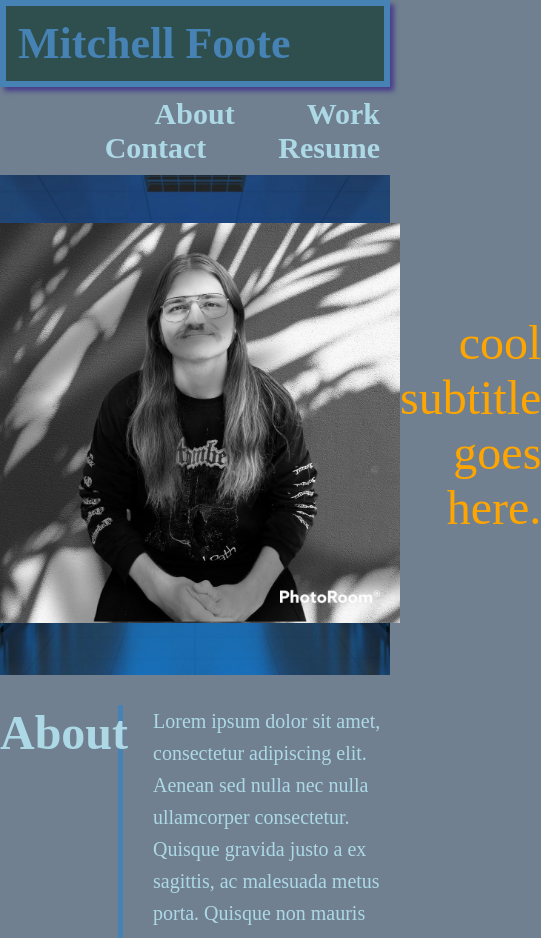
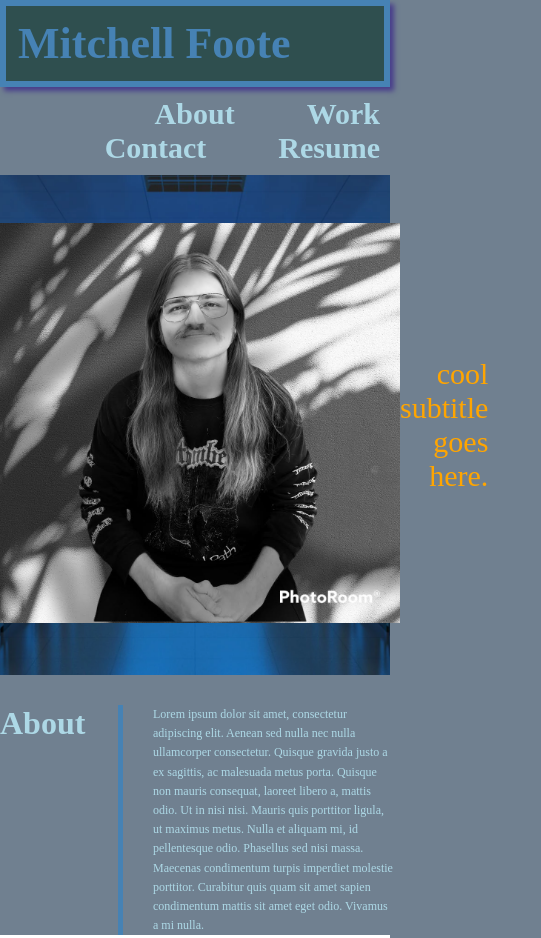
Before and after one commit to mcfoote/my-professional-portfolio-using-html-css, a plain HTML site: page index.html in a window 390 px wide. Shown: the top 938 px of the page, 541 px wide, since content can reach past the window. Drawn offline with Linux system fonts and the light colour scheme.

Commit message:
Trying to fix deployed version.

```diff
--- a/assets/css/style.css
+++ b/assets/css/style.css
@@ -251,15 +251,14 @@ footer ul li a:hover {
 
 /* Media Query for smaller screens*/
 
-/*
 @media screen and (max-width: 768px) {
     .hero .coolSubtitle {
-        font-size: 26px;
-        padding-right: 20px;
+        font-size: 24px;
+        padding-right: 15px;
     }
 
     .hero .coolSubtitle #subtitleText {
-        font-size: 34px;
+        font-size: 30px;
     }
 
     .sectionHeading h2 {
@@ -267,8 +266,7 @@ footer ul li a:hover {
     }
 
     .about p {
-        font-size: 15px;
+        font-size: 12px;
         line-height: 1.6;
     }
 }
-*/
```
